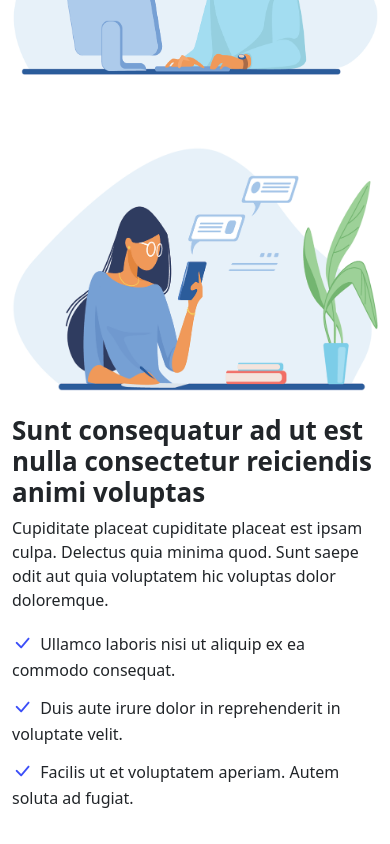
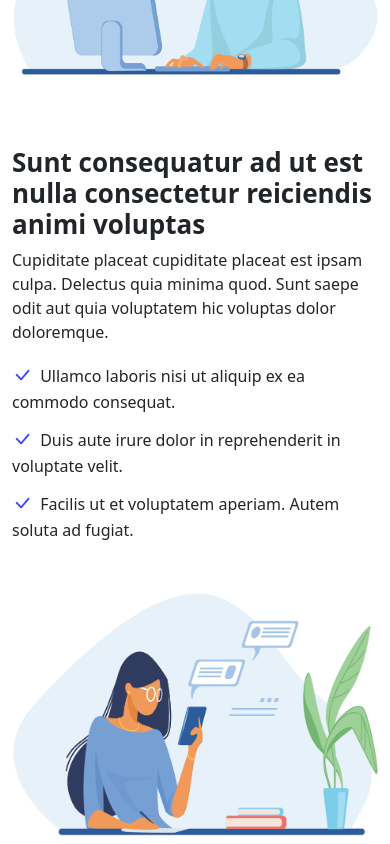
Before and after one commit to ankitshiwakoti/sample, a React (Create React App) app: page / in a window 390 px wide. Shown: the part 3800-4644 px from the top of the page. Built offline with nearby package versions, Linux system fonts and the light colour scheme.

Commit message:
order set of feature content

```diff
--- a/src/component/Features.js
+++ b/src/component/Features.js
@@ -66,10 +66,10 @@ const Features = () => {
         </div>
       </div>
       <div className="row mt-5 content">
-        <div className="col-md-5 col-12 pt-4">
+        <div className="col-md-5 col-12 order-md-1 order-2  pt-4">
           <img alt="image " className="img-fluid" src={features3} />
         </div>
-        <div className="col-md-7 col-12 pt-4">
+        <div className="col-md-7 col-12 order-md-2 order-1 pt-4">
           <h3>
             Sunt consequatur ad ut est nulla consectetur reiciendis animi
             voluptas
```
